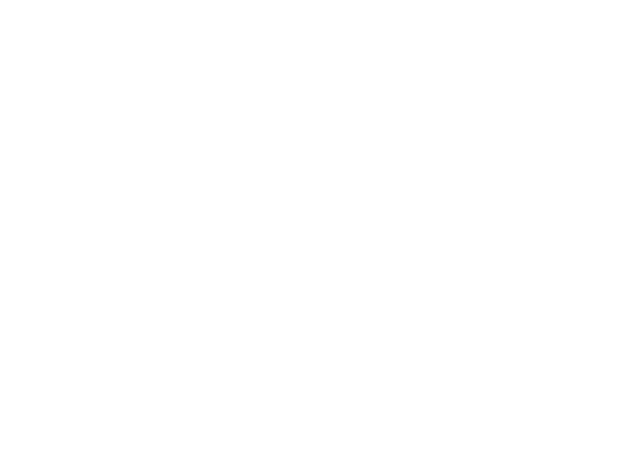
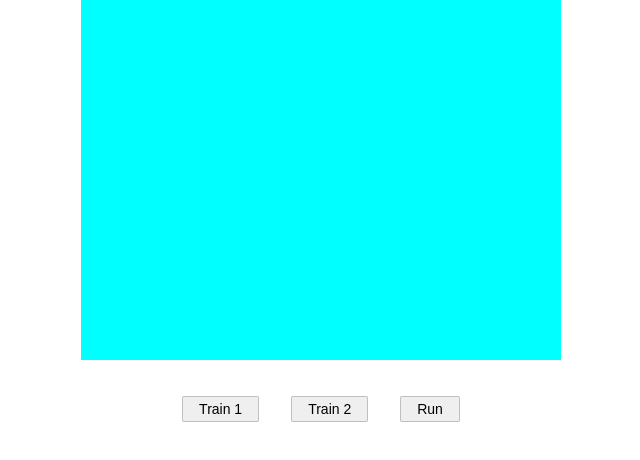
Before and after one commit to xuanchinh97/touch-your-face, a React (Create React App) app in the folder app/: page / in a window 1280 px wide. Shown: the top 460 px of the page, without its empty margins (319-959 px from the left). Built offline with nearby package versions, Linux system fonts and the light colour scheme.

Commit message:
build UI

```diff
--- a/app/src/App.css
+++ b/app/src/App.css
@@ -4,3 +4,21 @@
   align-items: center;
   justify-content: center;
 }
+
+.video {
+  width: 480px;
+  height: 360px;
+  background-color: aqua;
+}
+
+.control {
+  margin-top: 20px;
+}
+
+.btn {
+  padding: 4px 16px;
+  font-size: 1.4rem;
+  margin: 16px;
+  border:  1px solid rgba(0, 0, 0, 0.2);
+  border-radius: 2px;
+}
--- a/app/src/App.js
+++ b/app/src/App.js
@@ -4,8 +4,15 @@ import './App.css';
 function App() {
   return (
     <div className="app">
-
-
+      <video
+      className="video"
+      autoPlay
+      />
+      <div className="control">
+        <button className="btn">Train 1</button>
+        <button className="btn">Train 2</button>
+        <button className="btn">Run</button>
+      </div>
     </div>
   );
 }
```
Also changed, not shown: 1 other file (tests, documents, lock files or other folders).
